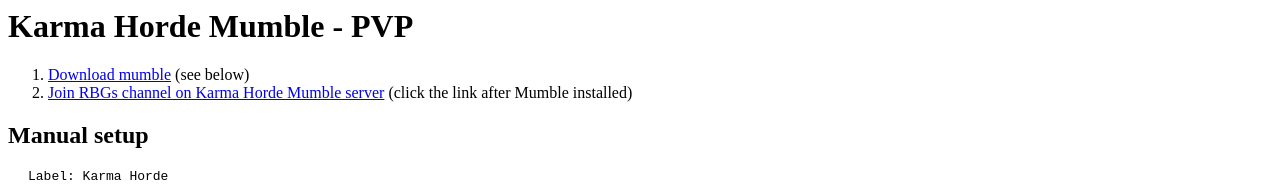
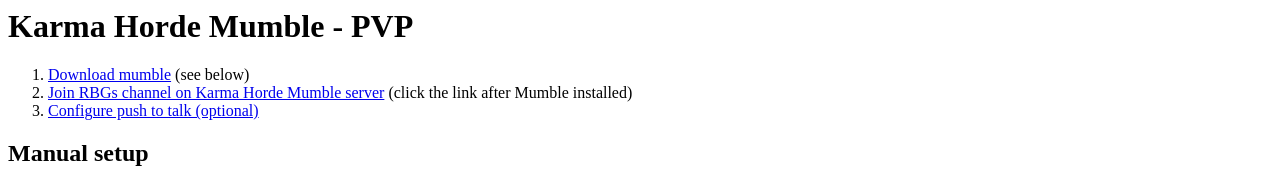
Before and after one commit to boombatower/kh-mumble, a plain HTML site: page index.html in a window 1280 px wide. Shown: the top 184 px of the page. Drawn offline with Linux system fonts and the light colour scheme.

Commit message:
Add link to push to talk setup

```diff
--- a/index.html
+++ b/index.html
@@ -7,6 +7,7 @@
     <ol>
       <li><a href="http://wiki.mumble.info/wiki/Main_Page#Download_Mumble">Download mumble</a> (see below)</li>
       <li><a href="mumble://karmahorde.clanmumble.com:36239/PvP/RBGs?title=Karma%20Horde&version=1.2.0">Join RBGs channel on Karma Horde Mumble server</a> (click the link after Mumble installed)</li>
+      <li><a href="https://youtu.be/2HXUzz9ag58?t=14">Configure push to talk (optional)</a></li>
     </ol>
 
     <h2>Manual setup</h2>
```
